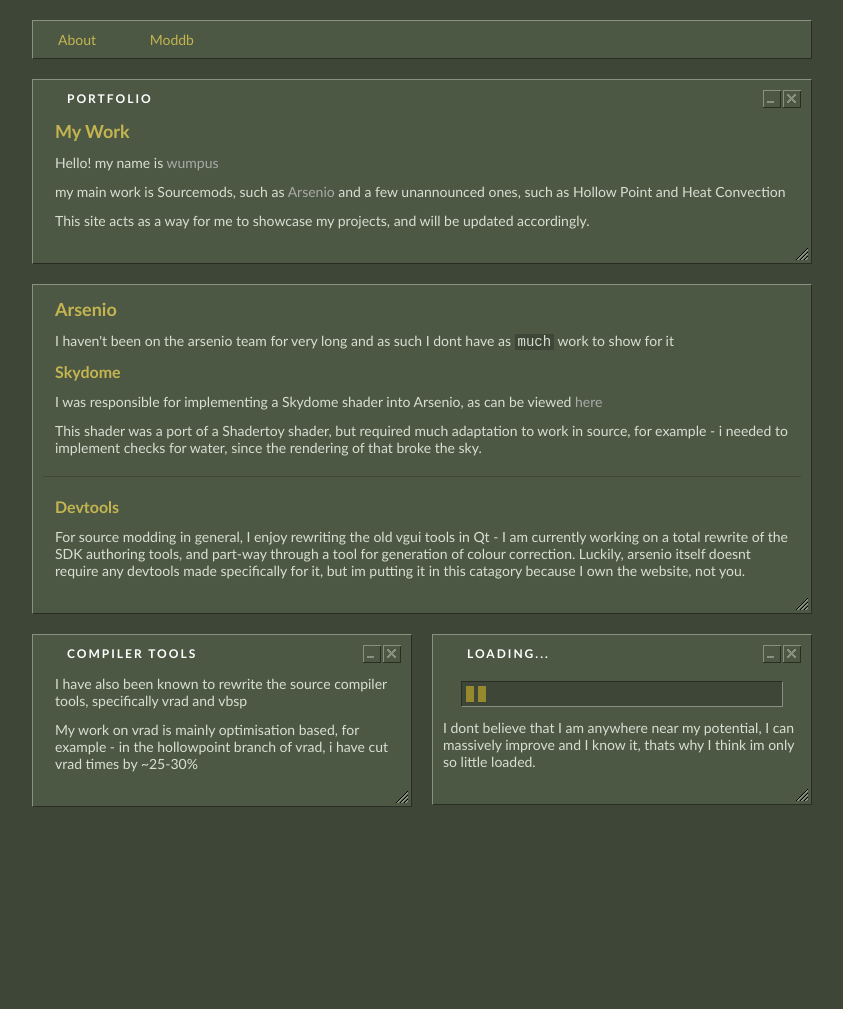
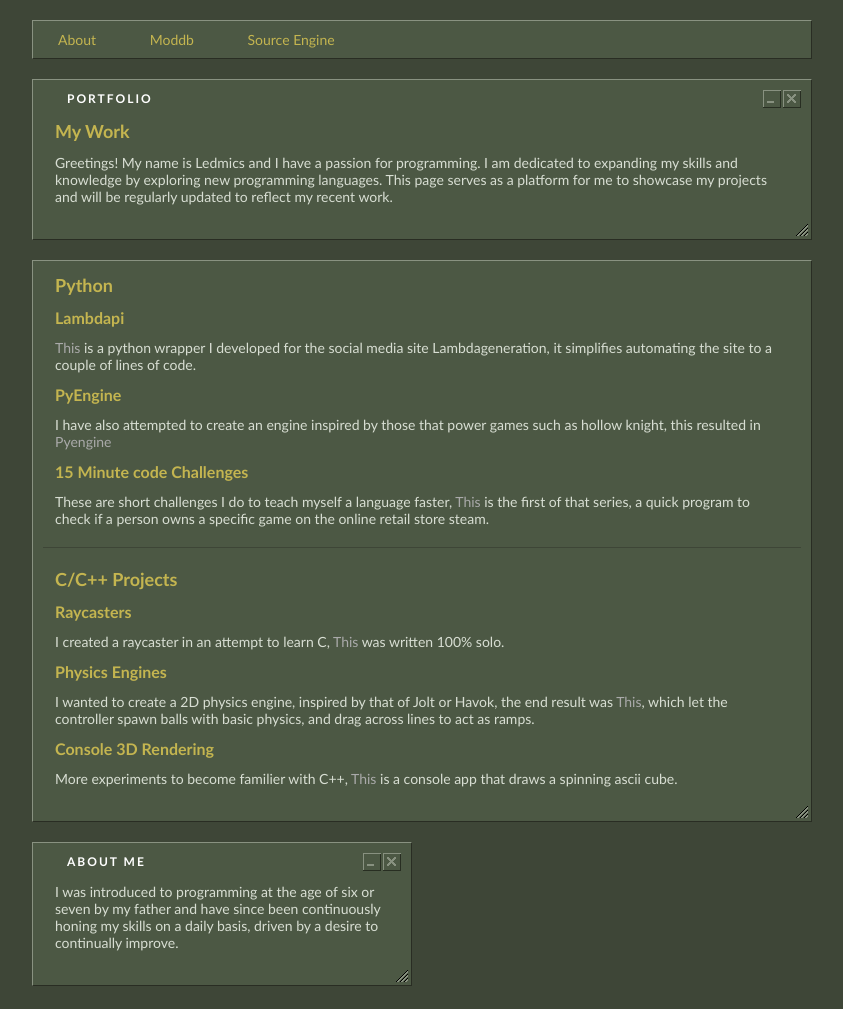
Before and after one commit to ledmic/ledmic.github.io, a plain HTML site: page index.html in a window 1280 px wide. Shown: the whole page, without its empty margins (218-1061 px from the left). Before the commit the page ends 847 px from the top, so only its background shows below. Drawn offline with Linux system fonts and the light colour scheme.

Commit message:
added a new page

```diff
--- a/index.html
+++ b/index.html
@@ -1,130 +1,45 @@
 <!DOCTYPE html>
 <html lang=en>
-	<title>Wumpus's Portfolio</title>
+	<title>Portfolio</title>
 	<link rel=stylesheet type=text/css href="./styles/greensteam/greensteam.css">
 
 	<main>
 		<nav>
 			<li><a href="">About</a></li>
 			<li><a href="https://www.moddb.com/members/ledmics">Moddb</a></li>
-				</ul>
+			<li><a href="source.html">Source Engine</a></li>
 			</li>
 		</nav>
 
 		<div class=window name="Portfolio">
 			<!--<div class="titlebar">Green Steam Theme</div>-->
 			<h1>My Work</h1>
-			<p>Hello! my name is <a href="https://en.wikipedia.org/wiki/Hunt_the_Wumpus">wumpus</a></p>
-			<p>my main work is Sourcemods, such as <a href="https://www.moddb.com/mods/arsenio/news/arsenio-dev-blog-1">Arsenio</a> and a few unannounced ones, such as Hollow Point and Heat Convection</p>
-			<p>This site acts as a way for me to showcase my projects, and will be updated accordingly.</p>
+			<p>Greetings! My name is Ledmics and I have a passion for programming. I am dedicated to expanding my skills and knowledge by exploring new programming languages. This page serves as a platform for me to showcase my projects and will be regularly updated to reflect my recent work.</p>
 		</div>
 
-		<div class="headless window" name="Steam">
-			<h1>Arsenio</h1>
-			<p>I haven't been on the arsenio team for very long and as such I dont have as <code>much</code> work to show for it</p>
-			<h2>Skydome</h2>
-			<p>I was responsible for implementing a Skydome shader into Arsenio, as can be viewed <a href="">here</a></p>
-			<p>This shader was a port of a Shadertoy shader, but required much adaptation to work in source, for example - i needed to implement checks for water, since the rendering of that broke the sky.</p>
-			<hr>
-			<h2>Devtools</h2>
-			<p>For source modding in general, I enjoy rewriting the old vgui tools in Qt - I am currently working on a total rewrite of the SDK authoring tools, and part-way through a tool for generation of colour correction.
-				Luckily, arsenio itself doesnt require any devtools made specifically for it, but im putting it in this catagory because I own the website, not you.
-			</p>
-		</div>
-
-
-		<div class=window-row>
+        <div class="headless window" name="Steam">
+            <h1>Python</h1>
+			<h2>Lambdapi</h2>
+            <p><a href="https://media.discordapp.net/attachments/1039972532897460327/1071592860194967642/image.png">This</a> is a python wrapper I developed for the social media site Lambdageneration, it simplifies automating the site to a couple of lines of code.</p>
+            <h2>PyEngine</h2>
+            <p>I have also attempted to create an engine inspired by those that power games such as hollow knight, this resulted in <a href="https://github.com/ledmic/Pyengine">Pyengine</a></p>
+            <h2>15 Minute code Challenges</h2>
+            <p>These are short challenges I do to teach myself a language faster, <a href="https://github.com/ledmic/CSS-Checker">This</a> is the first of that series, a quick program to check if a person owns a specific game on the online retail store steam.</p>
+            <hr>
+            <h1>C/C++ Projects</h1>
+            <h2>Raycasters</h2>
+            <p>I created a raycaster in an attempt to learn C, <a href="https://github.com/ledmic/OpenGL-Raycaster">This</a> was written 100% solo.</p>
+            <h2>Physics Engines</h2>
+            <p>I wanted to create a 2D physics engine, inspired by that of Jolt or Havok, the end result was <a href="https://github.com/ledmic/olcEngine-Physics">This</a>, which let the controller spawn balls with basic physics, and drag across lines to act as ramps.</p>
+            <h2>Console 3D Rendering</h2>
+            <p>More experiments to become familier with C++, <a href="https://github.com/ledmic/Console-3D-Renderer">This</a> is a console app that draws a spinning ascii cube.</p>
+        </div>
+        <div class=window-row>
 			<div>
-				<div class="window" name="Compiler tools">
-					<p>I have also been known to rewrite the source compiler tools, specifically vrad and vbsp</p>
-					<p>My work on vrad is mainly optimisation based, for example - in the hollowpoint branch of vrad, i have cut vrad times by ~25-30%</p>
+				<div class="window" name="About Me">
+					<p>I was introduced to programming at the age of six or seven by my father and have since been continuously honing my skills on a daily basis, driven by a desire to continually improve.</p>
 				</div>
 			</div>
 		<div>
-			<div class="half window" name="LOADING...">
-					<progress value="2" max="28"></progress>
-					I dont believe that I am anywhere near my potential, I can massively improve and I know it, thats why I think im only so little loaded.</p>
-				</div>
-		</div>
-
-<!--
-  Lorem ipsum dolor sit amet, consectetur adipiscing elit, sed do eiusmod tempor
-  incididunt ut labore et dolore magna aliqua. Ut enim ad minim veniam, quis nostrud
-  exercitation ullamco laboris nisi ut aliquip ex ea commodo consequat. Duis aute irure
-  dolor in reprehenderit in voluptate velit es se cillum dolore eu fugiat nulla pariatur.
-  Excepteur sint occaecat cupidatat non proident, sunt in culpa qui officia deserunt
-  mollit anim id est laborum.
-			</pre>
-			<br>
-			<fieldset class=flex-row>
-				<style>.space-controls > * { margin-bottom: 16px; }</style>
-				<legend>Form Controls</legend>
-				<div class="flex-column space-controls">
-					<button>Button</button>
-					<label><input type=checkbox> Checkbox</label>
-					<input type=color>
-					<input type=date value="1998-11-19">
-					<input type=datetime-local value="1998-11-19T12:00">
-					<input type=email placeholder="gaben@valvesoftware.com">
-					<input type=file>
-					<input type=month value="1998-11">
-					<input type=number value=0>
-					<input type=password value=hunter2>
-					<div>
-						<label><input type=radio name=radio1 value=opt1 checked> Radio 1</label><br>
-						<label><input type=radio name=radio1 value=opt2> Radio 2</label>
-					</div>
-					<input type=range min=0 max=10 value=5 step=0.1 style="width: 200px;"">
-					<input type=range class=ticks min=0 max=10 value=5 step=1 style="width: 200px;"">
-				</div>
-				<div class="flex-column space-controls">
-					<input type=reset>
-					<input type=search placeholder=Search...>
-					<input type=submit>
-					<input type=tel value=1-800-FLOWERS>
-					<input type=text placeholder="Text">
-					<input type=time value="12:00">
-					<input type=url placeholder="https://example.com/">
-					<input type=week>
-					<textarea>Test</textarea>
-					<select>
-						<option value="volvo">Coke</option>
-						<option value="saab">Pepsi</option>
-						<option value="mercedes">Root Beer</option>
-						<option value="audi">RC Cola</option>
-					</select>
-					<input list="browsers" name="browser" id="browser">
-					<datalist id="browsers">
-						<option value="Edge">
-						<option value="Firefox">
-						<option value="Chrome">
-						<option value="Opera">
-						<option value="Safari">
-					</datalist>
-				</div>
-			</fieldset>
-		</div>
-		<div class="window headless">
-			<div class=titlebar>Window Title</div>
-			<p>You can also place a custom <code>titlebar</code>, anywhere you want, like the one in this headless window.</p>
-			<h1>Title</h1>
-			<p>Lorem ipsum dolor sit amet, consectetur adipiscing elit, sed do eiusmod tempor
-				incididunt ut labore et dolore magna aliqua. Ut enim ad minim veniam, quis nostrud
-				exercitation ullamco laboris nisi ut aliquip ex ea commodo consequat. Duis aute irure
-				dolor in reprehenderit in voluptate velit es se cillum dolore eu fugiat nulla pariatur.
-				Excepteur sint occaecat cupidatat non proident, sunt in culpa qui officia deserunt
-				mollit anim id est laborum.</p>
-		</div>
-		<div class=window name="Valve Archive">
-			<h1>Title</h1>
-			<h5>June 20, 2021</h5>
-			<p>Lorem ipsum dolor sit amet, consectetur adipiscing elit, sed do eiusmod tempor
-				incididunt ut labore et dolore magna aliqua. Ut enim ad minim veniam, quis nostrud
-				exercitation ullamco laboris nisi ut aliquip ex ea commodo consequat. Duis aute irure
-				dolor in reprehenderit in voluptate velit es se cillum dolore eu fugiat nulla pariatur.
-				Excepteur sint occaecat cupidatat non proident, sunt in culpa qui officia deserunt
-				mollit anim id est laborum.</p>
-		</div -->
-
 	</main>
 </html>
```
Also changed, not shown: source.html (added, +141 -0 lines).
